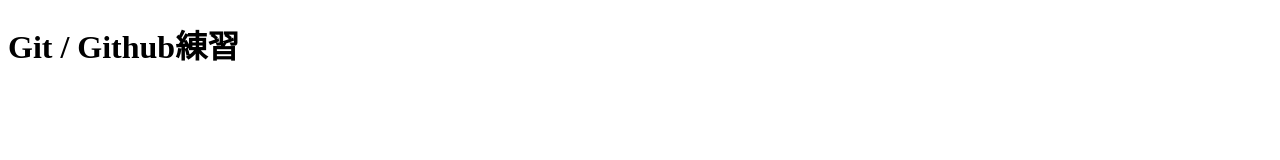
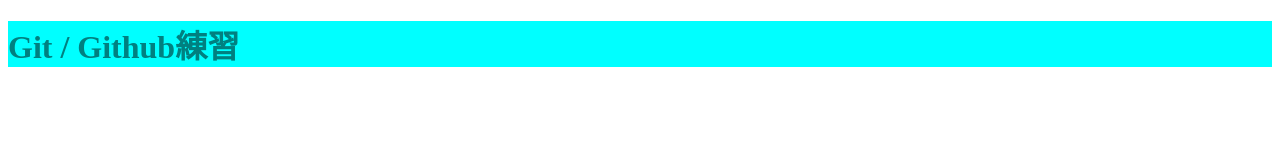
Before and after one commit to ariesjunjun/webapp-test, a plain HTML site: page index.html in a window 1280 px wide. Drawn offline with Linux system fonts and the light colour scheme.

Commit message:
“style.cssを新規作成し、index.htmlにリンクを追加”

```diff
--- a/index.html
+++ b/index.html
@@ -3,6 +3,7 @@
 <head>
     <meta charset="UTF-8">
     <meta name="viewport" content="width=device-width, initial-scale=1.0">
+    <link rel="stylesheet" href="style.css">
     <title>Git練習</title>
 </head>
 <body>
--- /dev/null
+++ b/style.css
@@ -0,0 +1,6 @@
+@charset "UTF-8";
+
+h1{
+    color: teal;
+    background-color:aqua;
+}
```
